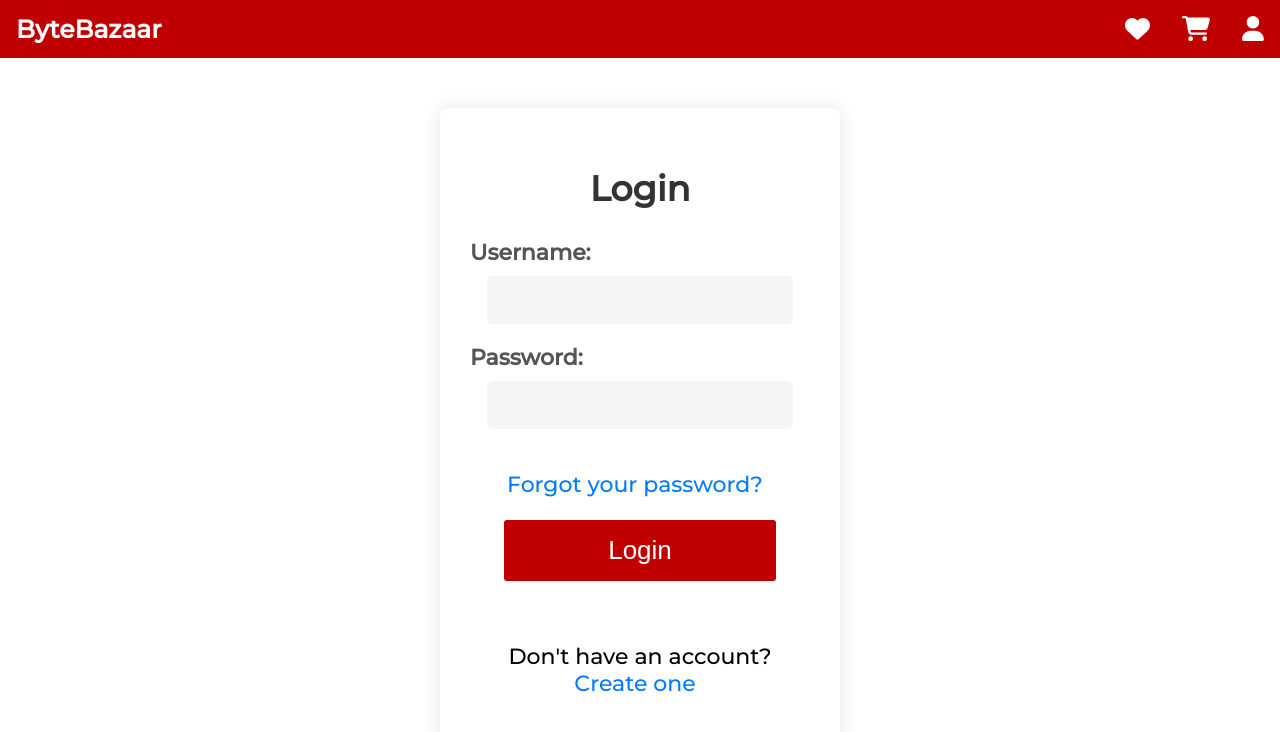
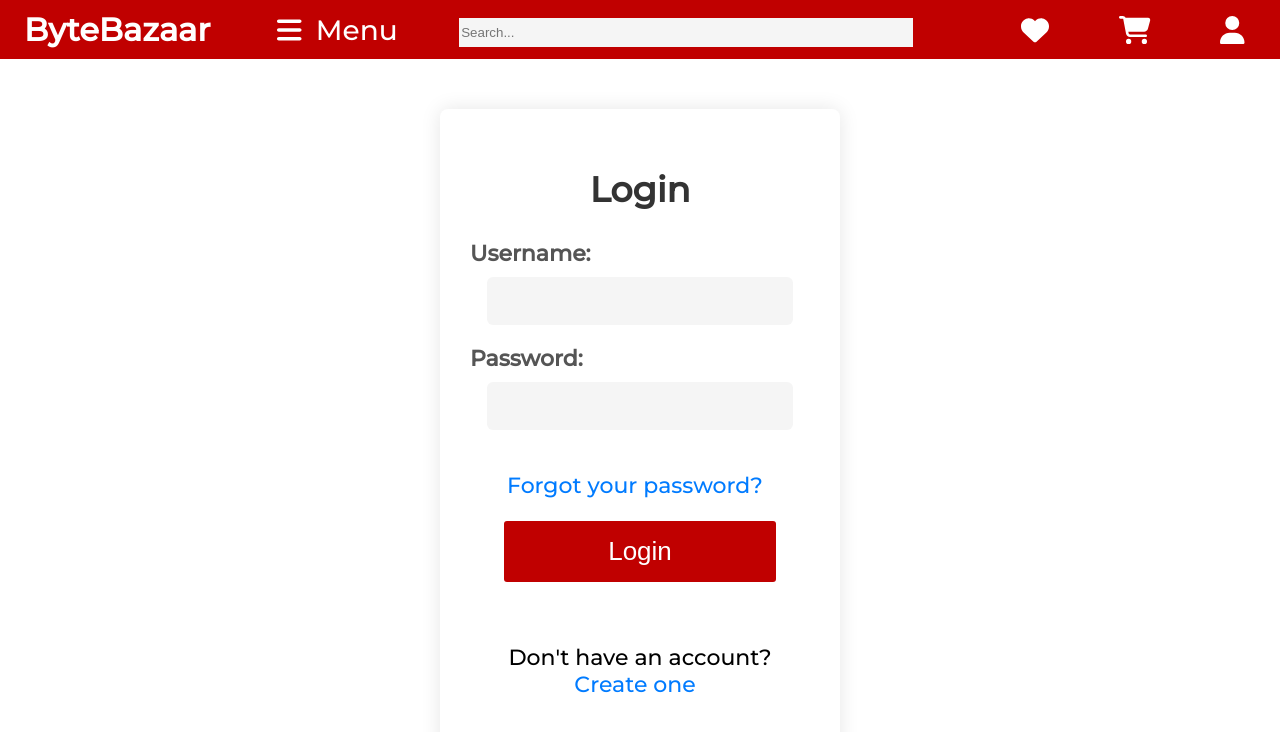
Before and after one commit to ValentinKardzhaliev/ByteBazaar, a React (Vite) app in the folder pc_shop_frontend/: page /login in a window 1280 px wide. Shown: the top 732 px of the page. Built offline with nearby package versions, Linux system fonts and the light colour scheme.

Commit message:
Refractored navbar design

```diff
--- a/pc_shop_frontend/src/components/Header/Header.css
+++ b/pc_shop_frontend/src/components/Header/Header.css
@@ -10,47 +10,69 @@
 .navbar-element-container {
     max-width: var(--container-max-width);
     margin: 0 auto;
-}
-
-nav ul {
+    display: flex;
     list-style-type: none;
-    margin: 0;
     padding: 0;
     overflow: hidden;
     background-color: #C00000;
 }
 
-nav li {
-    float: right;
+.navbar-right-side {
+    display: flex;
+    flex-direction: row-reverse;
+    padding: 0 10px;
+    justify-content: space-between;
 }
 
-nav li a {
-    display: block;
+.navbar-right-side a {
+    display: flex;
     color: white;
     text-align: center;
-    padding: 14px 16px;
+    padding: 10px 25px 10px 45px;
     text-decoration: none;
-    font-size: 25px;
+    font-size: 28px;
+    align-self: center;
+    align-items: center;
 }
 
-nav #home {
+.home {
     float: left;
-    font-weight: bold;
+    font-weight: 600;
+    margin-left: 1em;
 }
 
-#userName a {
-    font-size: 20px;
+.home a {
+    display: block;
+    text-decoration: none;
+    color: white;
+    padding: 10px 10px;
+    font-size: 32px;
 }
 
-#userName:hover {
-    background-color: #C00000;
+.category-menu {
+    margin-left: 3.5em;
+    display: flex;
 }
 
-
-nav li:hover {
-    background-color: #111;
+.category-menu a{
+    display: flex;
+    text-decoration: none;
+    color: white;
+    padding: 8px;
+    font-size: 28px;
+    align-items: center;
+    align-self: center;
 }
 
-nav #home:hover {
-    background-color: transparent;
+.category-menu-text {
+    margin-left: 0.5em;
 }
+
+.search-bar-section {
+    margin: 0 auto;
+}
+
+.search-bar-section form input {
+    width: 34em;
+    height: 2.2em;
+}
--- a/pc_shop_frontend/src/components/Header/Header.jsx
+++ b/pc_shop_frontend/src/components/Header/Header.jsx
@@ -1,9 +1,11 @@
+import React from 'react';
 import { FontAwesomeIcon } from '@fortawesome/react-fontawesome';
-import { faHeart, faCartShopping, faUser, faSignOut } from '@fortawesome/free-solid-svg-icons';
+import { faHeart, faCartShopping, faUser, faSignOut, faBars } from '@fortawesome/free-solid-svg-icons';
 import { Link } from 'react-router-dom';
-import './Header.css'
+import SearchForm from '../SearchForm/SearchForm'
 import { useContext } from 'react';
 import AuthContext from '../../contexts/AuthContext';
+import './Header.css';
 
 function Header() {
     const { user } = useContext(AuthContext);
@@ -12,66 +14,60 @@ function Header() {
         <header className="sticky-top">
             <nav className="navbar">
                 <div className="navbar-element-container">
-                    <ul>
-                        {user.token
-                            ?
+                    <div className="home">
+                        <Link to="/">ByteBazaar</Link>
+                    </div>
+                    <div className="category-menu">
+                        <Link to='#'>
+                            <FontAwesomeIcon icon={faBars} />
+                            <div className="category-menu-text">
+                                Menu
+                            </div>
+                        </Link>
+                    </div>
+                    <div className="search-bar-section">
+                        <SearchForm /> {/* Use the SearchForm component here */}
+                    </div>
+                    <div className="navbar-right-side">
+                        {user.token ? (
                             <>
-                                <li>
                                 <Link to="/logout">
                                     <FontAwesomeIcon icon={faSignOut} />
                                 </Link>
-                                </li>
-                                <li>
                                 <Link to="/cart">
                                     <FontAwesomeIcon icon={faCartShopping} />
                                 </Link>
-                                </li>
-                                <li>
+
+
                                 <Link to="/likes">
                                     <FontAwesomeIcon icon={faHeart} />
                                 </Link>
-                                </li>
+
                             </>
-                            :
+                        ) : (
                             <>
-                                <li>
                                 <Link to="/login">
                                     <FontAwesomeIcon icon={faUser} />
                                 </Link>
-                                </li>
-                                <li>
+
+
                                 <Link to="/cart">
                                     <FontAwesomeIcon icon={faCartShopping} />
                                 </Link>
-                                </li>
-                                <li>
+
+
                                 <Link to="/likes">
                                     <FontAwesomeIcon icon={faHeart} />
                                 </Link>
-                                </li>
 
                             </>
+                        )}
+
+                    </div>
+                </div>
+            </nav>
+        </header >
+    );
 }
 
-                        <li id="home">
-                            <Link to="/">ByteBazaar</Link>
-                        </li>
-                        {user.token
-                            ?
-                            <li id="userName">
-                                <Link to="/">Welcome, {user.username}!</Link>
-                            </li>
-                            :
-                            <></>
-                        }
-
-                    </ul>
-                </div>
-
-            </nav>
-        </header>
-    )
-}
-
-
 export default Header;
--- /dev/null
+++ b/pc_shop_frontend/src/components/SearchForm/SearchForm.jsx
@@ -0,0 +1,39 @@
+import React from 'react';
+import { useNavigate } from 'react-router-dom';
+
+function SearchForm() {
+    const navigate = useNavigate();
+
+    const searchHandler = (e) => {
+        e.preventDefault();
+        const formData = new FormData(e.target);
+        const searchingOption = formData.get('search_form');
+
+        if (searchingOption === '') {
+            document.getElementById('search_form').value = '';
+        } else {
+            navigate(`/search/${searchingOption}`);
+            document.getElementById('search_form').value = '';
+        }
+    };
+
+    return (
+        <form onSubmit={searchHandler}>
+            <label htmlFor="search_form" className="sr-only">
+                Search
+            </label>
+            <br />
+            <input
+                type="text"
+                id="search_form"
+                name="search_form"
+                placeholder="Search..."
+            />
+            {/* <button type="submit">
+                <span>Search</span>
+            </button> */}
+        </form>
+    );
+}
+
+export default SearchForm; // Make sure to export the component like this
```
Lines whose indentation alone changed are shown as unchanged.
